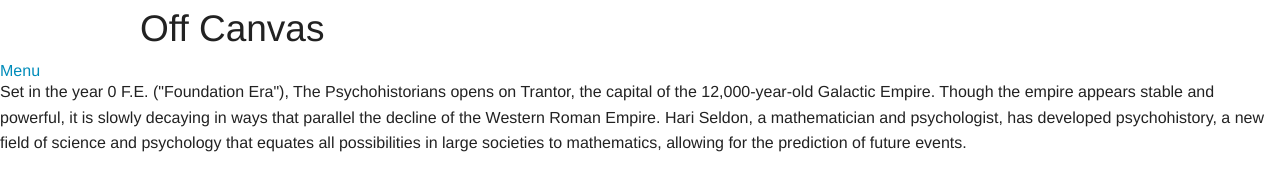
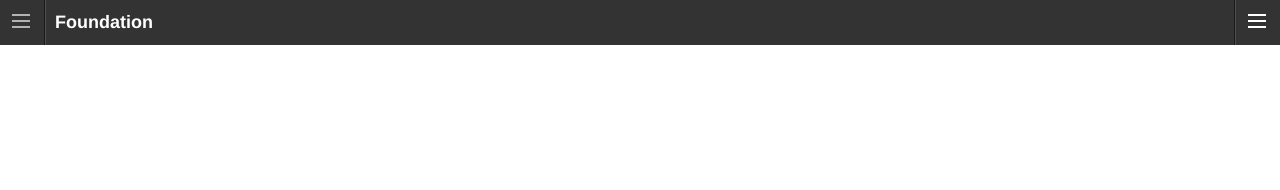
Before and after one commit to kyraoja/sample, a plain HTML site: page index.html in a window 1280 px wide. Drawn offline with Linux system fonts and the light colour scheme.

Commit message:
advanced

```diff
--- a/index.html
+++ b/index.html
@@ -9,32 +9,42 @@
   </head>
   <body>
 
-   <div class="row">
-      <div class="columns.grid-12">
+   <div class="off-canvas-wrap">
+  <div class="inner-wrap">
+    <nav class="tab-bar">
+      <section class="left-small">
+        <a class="left-off-canvas-toggle menu-icon" ><span></span></a>
+      </section>
 
-        <h2>Off Canvas</h2>
+      <section class="middle tab-bar-section">
+        <h1 class="title">Foundation</h1>
+      </section>
 
-   </div>
-      </div>
+      <section class="right-small">
+        <a class="right-off-canvas-toggle menu-icon" ><span></span></a>
+      </section>
+    </nav>
 
-      <div class="off-canvas-wrap">
-  <div class="inner-wrap">
-
-    <a class="left-off-canvas-toggle" >Menu</a>
-
-    <!-- Off Canvas Menu -->
     <aside class="left-off-canvas-menu">
-        <!-- whatever you want goes here -->
-        <ul>
-          <li><a href="#">Item 1</a></li>
+      <ul class="off-canvas-list">
+        <li><label>Foundation</label></li>
+        <li><a href="#">The Psychohistorians</a></li>
         ...
-        </ul>
+      </ul>
     </aside>
 
-    <!-- main content goes here -->
-    <p>Set in the year 0 F.E. ("Foundation Era"), The Psychohistorians opens on Trantor, the capital of the 12,000-year-old Galactic Empire. Though the empire appears stable and powerful, it is slowly decaying in ways that parallel the decline of the Western Roman Empire. Hari Seldon, a mathematician and psychologist, has developed psychohistory, a new field of science and psychology that equates all possibilities in large societies to mathematics, allowing for the prediction of future events.</p>
+    <aside class="right-off-canvas-menu">
+      <ul class="off-canvas-list">
+        <li><label>Users</label></li>
+        <li><a href="#">Hari Seldon</a></li>
+        ...
+      </ul>
+    </aside>
 
-  <!-- close the off-canvas menu -->
+    <section class="main-section">
+      <!-- content goes here -->
+    </section>
+
   <a class="exit-off-canvas"></a>
 
   </div>
```
